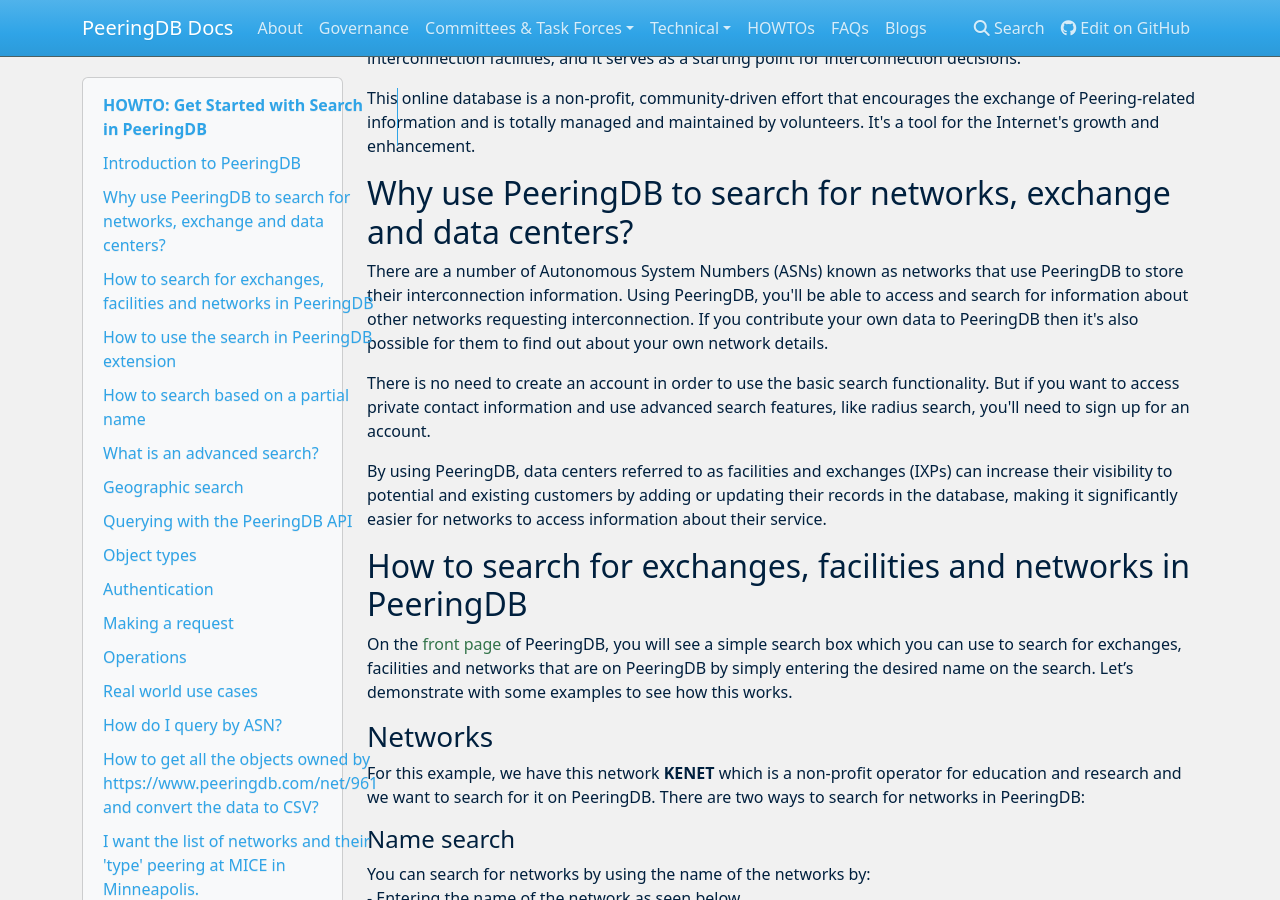
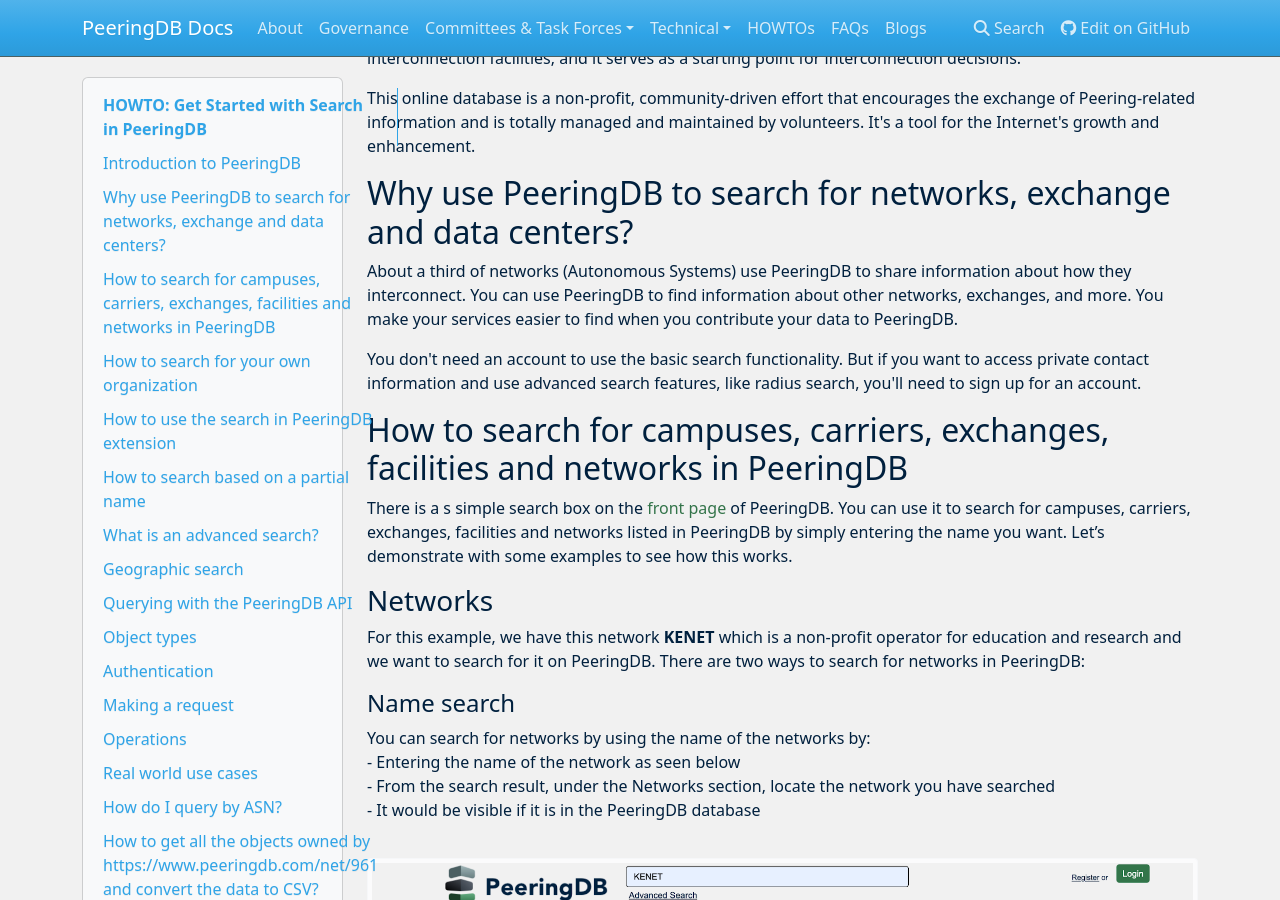
Before and after one commit to peeringdb/docs, an MkDocs documentation site: the page built from docs/howto/search.md, in a window 1280 px wide and 900 px high, scrolled down 234 px. Built offline with MkDocs 1.6.1, drawn with Linux system fonts in a browser that asks for light colours; nearby versions of some CDN libraries; some of the changed text lies outside the part shown.

Commit message:
Update HOWTO article on search
1. Some stylistic changes to the text
2. Add references to campus and carrier objects
3. Added information on 'self' URLs
4. Adjust one image and add another

```diff
--- a/docs/howto/search.md
+++ b/docs/howto/search.md
@@ -8,15 +8,13 @@
 
 ## Why use PeeringDB to search for networks, exchange and data centers?
 
-There are a number of Autonomous System Numbers (ASNs) known as networks that use PeeringDB to store their interconnection information. Using PeeringDB, you'll be able to access and search for information about other networks requesting interconnection.  If you contribute your own data to PeeringDB then it's also possible for them to find out about your own network details.
+About a third of networks (Autonomous Systems) use PeeringDB to share information about how they interconnect. You can use PeeringDB to find information about other networks, exchanges, and more. You make your services easier to find when you contribute your data to PeeringDB.
 
-There is no need to create an account in order to use the basic search functionality. But if you want to access private contact information and use advanced search features, like radius search, you'll need to sign up for an account.
+You don't need an account to use the basic search functionality. But if you want to access private contact information and use advanced search features, like radius search, you'll need to sign up for an account.
 
-By using PeeringDB, data centers referred to as facilities and exchanges (IXPs) can increase their visibility to potential and existing customers by adding or updating their records in the database, making it significantly easier for networks to access information about their service.
+## How to search for campuses, carriers, exchanges, facilities and networks in PeeringDB
 
-## How to search for exchanges, facilities and networks in PeeringDB
-
-On the [front page](https://www.peeringdb.com/) of PeeringDB, you will see a simple search box which you can use to search for exchanges, facilities and networks that are on PeeringDB by simply entering the desired name on the search. Let’s demonstrate with some examples to see how this works.
+There is a s simple search box on the [front page](https://www.peeringdb.com/) of PeeringDB. You can use it to search for campuses, carriers, exchanges, facilities and networks listed in PeeringDB by simply entering the name you want. Let’s demonstrate with some examples to see how this works.
 
 ### Networks
 
@@ -58,6 +56,18 @@
 - From the search result, under the facilities section, locate the facility or data center you have searched
 
 ![facilites-search](images/facilites-search.png)
+
+## How to search for your own organization
+If your organization already uses PeeringDB, when you are logged in to the website you can always find your own information using the `self` search. If you are not logged in, these links will take you to some PeeringDB examples objects.
+
+- [Organization](https://www.peeringdb.com/org/self)
+- [Campus](https://www.peeringdb.com/campus/self)
+- [Carrier](https://www.peeringdb.com/carrier/self)
+- [Facility](https://www.peeringdb.com/fac/self)
+- [Internet Exchange Point](https://www.peeringdb.com/ix/self)
+- [Network](https://www.peeringdb.com/net/self)
+
+The `self` identifier also works for queries made using our API. We encourage the use of [multi-factor authentication](https://docs.peeringdb.com/howto/authenticate/). This means using an API Key instead of basic authentication for API queries.
 
 ## How to use the search in PeeringDB extension
 
@@ -101,11 +111,11 @@
 
 **Note**: You need to be logged in to PeeringDB in order to use some of the advanced search features, including the radius search.
 
-Let’s take a look at this example below to demonstrate how advanced search works. We are going to search for an exchange within a particular region.  On the front page of PeeringDB you will see the Advanced Search box which you can use to search for exchanges, facilities and networks that are in PeeringDB.
+Let’s take a look at this example below to demonstrate how advanced search works. We are going to search for an exchange within a particular region.  On the front page of PeeringDB you will see the Advanced Search box which you can use to search for campuses, exchanges, facilities and networks that are in PeeringDB.
 
 ![advanced-search](images/advanced-search-link.png)
 
-- Click on the Advanced Search link. This takes you to the advanced search landing page. The search page shows the exchanges, networks, facilities and organizations tabs.
+- Click on the Advanced Search link. This takes you to the advanced search landing page. The search page shows the campus, exchanges, facilities, networks, and organizations tabs.
 
 ![advanced-search](images/advanced-search-interface.png)
 
@@ -127,6 +137,14 @@
 ## Geographic search
 
 As new facilities are created in our database they will be linked to geographic coordinates. PeeringDB has improved search by changing the way it records data for location in its database. You can now search for facilities with a distance radius of a chosen coordinate.
+
+### How to search for a campus
+
+You can search for a campus of facilities using the Advanced Search interface. Users can search from a country and city, and select a radius in kilometers or miles. Of course, you can achieve the same results using the API or the web interface, which means you can integrate this feature into your own tools.
+
+**Note**: You need to be logged in to PeeringDB in order to search for a campus of facilities.
+
+![advanced-search-campus-result](images/advanced-search-campus-result.png)
 
 ### How to search for facilities within a given radius
 
```
Also changed, not shown: docs/howto/images/advanced-search-campus-result.png (added), docs/howto/images/advanced-search-interface.png.
